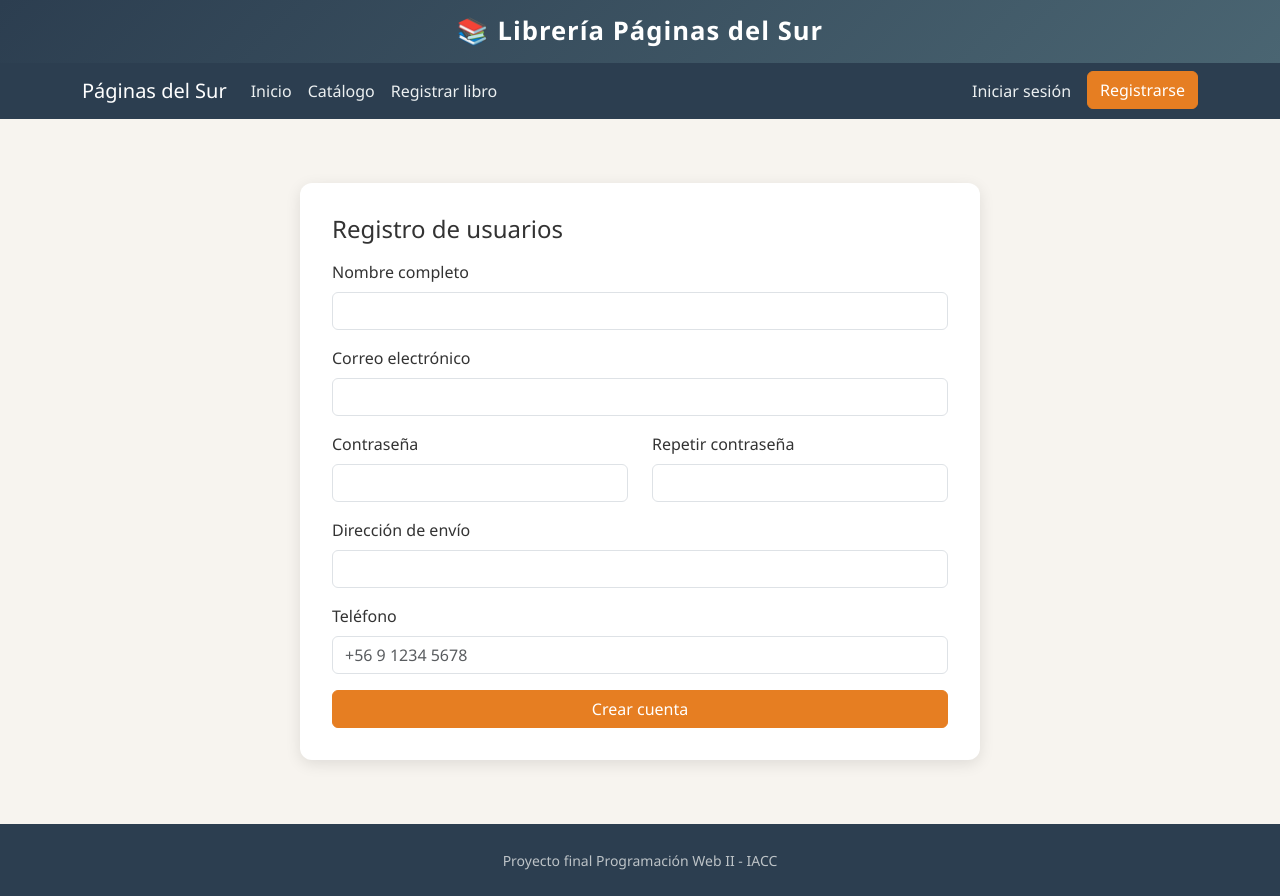
After one commit to smsep88/libreria-web-proyecto-final, a PHP site: page /registro_usuario.php in a window 1280 px wide. The commit adds this page. Run offline with PHP 8.4, Linux system fonts and the light colour scheme.

Commit message:
Etapa 3: formularios PHP de registro de usuarios y libros

```diff
--- a/css/estilos.css
+++ b/css/estilos.css
@@ -94,3 +94,6 @@ body {
 .lista-requisitos li::before { content: "✗ "; color: #dc3545; font-weight: bold; }
 .lista-requisitos li.cumple { color: #198754; }
 .lista-requisitos li.cumple::before { content: "✓ "; color: #198754; }
+
+/* formularios de registro y paginas php (etapa 3) */
+.caja-ancha { max-width: 680px; }
--- /dev/null
+++ b/includes/footer.php
@@ -0,0 +1,20 @@
+  </main>
+
+  <footer class="pie">
+    <div class="container text-center">
+      <small>Proyecto final Programación Web II - IACC</small>
+    </div>
+  </footer>
+
+  <script src="https://cdn.jsdelivr.net/npm/bootstrap@5.3.3/dist/js/bootstrap.bundle.min.js"></script>
+  <script src="js/validaciones.js"></script>
+<?php
+// scripts extra de cada pagina (se define $scripts antes del header)
+if (!empty($scripts)) {
+    foreach ($scripts as $archivo) {
+        echo '  <script src="' . h($archivo) . '"></script>' . "\n";
+    }
+}
+?>
+</body>
+</html>
--- /dev/null
+++ b/includes/funciones.php
@@ -0,0 +1,27 @@
+<?php
+// funciones de apoyo para las paginas php
+
+// escapa el texto antes de mostrarlo en html
+function h($texto) {
+    return htmlspecialchars((string) $texto, ENT_QUOTES, 'UTF-8');
+}
+
+// muestra un numero como pesos chilenos
+function peso($numero) {
+    return '$' . number_format((float) $numero, 0, ',', '.');
+}
+
+// clave segura: 8 o mas caracteres, mayuscula, minuscula, numero y simbolo
+function clave_segura($clave) {
+    return strlen($clave) >= 8
+        && preg_match('/[A-Z]/', $clave)
+        && preg_match('/[a-z]/', $clave)
+        && preg_match('/[0-9]/', $clave)
+        && preg_match('/[^A-Za-z0-9]/', $clave);
+}
+
+// celular chileno, con o sin +56
+function telefono_valido($fono) {
+    $limpio = str_replace(' ', '', $fono);
+    return preg_match('/^(\+?56)?9[0-9]{8}$/', $limpio) === 1;
+}
--- /dev/null
+++ b/includes/header.php
@@ -0,0 +1,48 @@
+<?php
+// parte de arriba de las paginas php (head, encabezado y menu)
+// la variable $titulo se define antes de incluir este archivo
+require_once __DIR__ . '/funciones.php';
+
+if (!isset($titulo)) {
+    $titulo = 'Librería Páginas del Sur';
+}
+?>
+<!DOCTYPE html>
+<html lang="es">
+<head>
+  <meta charset="UTF-8">
+  <meta name="viewport" content="width=device-width, initial-scale=1.0">
+  <title><?= h($titulo) ?> | Web SPA - Proyecto Final</title>
+  <link href="https://cdn.jsdelivr.net/npm/bootstrap@5.3.3/dist/css/bootstrap.min.css" rel="stylesheet">
+  <link href="css/estilos.css" rel="stylesheet">
+</head>
+<body class="d-flex flex-column min-vh-100">
+  <header class="encabezado encabezado-chico">
+    <div class="container">
+      <h1>📚 Librería Páginas del Sur</h1>
+    </div>
+  </header>
+
+  <nav class="navbar navbar-expand-lg navbar-dark navbar-libreria sticky-top">
+    <div class="container">
+      <a class="navbar-brand" href="index.html">Páginas del Sur</a>
+      <button class="navbar-toggler" type="button" data-bs-toggle="collapse"
+              data-bs-target="#menuPrincipal" aria-controls="menuPrincipal"
+              aria-expanded="false" aria-label="Mostrar menú">
+        <span class="navbar-toggler-icon"></span>
+      </button>
+      <div class="collapse navbar-collapse" id="menuPrincipal">
+        <ul class="navbar-nav me-auto">
+          <li class="nav-item"><a class="nav-link" href="index.html">Inicio</a></li>
+          <li class="nav-item"><a class="nav-link" href="catalogo.php">Catálogo</a></li>
+          <li class="nav-item"><a class="nav-link" href="registro_libro.php">Registrar libro</a></li>
+        </ul>
+        <ul class="navbar-nav">
+          <li class="nav-item"><a class="nav-link" href="login.html">Iniciar sesión</a></li>
+          <li class="nav-item"><a class="btn btn-acento ms-lg-2" href="registro_usuario.php">Registrarse</a></li>
+        </ul>
+      </div>
+    </div>
+  </nav>
+
+  <main class="container py-4 flex-grow-1">
--- /dev/null
+++ b/js/registro.js
@@ -0,0 +1,64 @@
+// validacion de los formularios de registro (usuario y libro)
+const formRegistro = document.getElementById('formRegistro');
+const formLibro = document.getElementById('formLibro');
+
+// pone el campo en verde o rojo
+function marcar(campo, esValido) {
+  campo.classList.toggle('is-valid', esValido);
+  campo.classList.toggle('is-invalid', !esValido);
+}
+
+// revisa cada campo mientras se escribe y todo junto al enviar
+function activarValidacion(formulario, reglas) {
+  const nombres = Object.keys(reglas);
+
+  nombres.forEach(function (nombre) {
+    const campo = formulario.elements[nombre];
+    campo.addEventListener('input', function () {
+      marcar(campo, reglas[nombre](campo.value));
+    });
+  });
+
+  formulario.addEventListener('submit', function (e) {
+    let todoOk = true;
+    nombres.forEach(function (nombre) {
+      const campo = formulario.elements[nombre];
+      const ok = reglas[nombre](campo.value);
+      marcar(campo, ok);
+      if (!ok) {
+        todoOk = false;
+      }
+    });
+    if (!todoOk) {
+      e.preventDefault();
+    }
+  });
+}
+
+if (formRegistro) {
+  activarValidacion(formRegistro, {
+    nombre: (v) => textoMinimo(v, 3),
+    email: validarEmail,
+    password: passwordSegura,
+    password2: (v) => v !== '' && v === formRegistro.elements['password'].value,
+    direccion: (v) => textoMinimo(v, 5),
+    telefono: validarTelefono
+  });
+
+  // si cambia la clave, se revisa de nuevo la repeticion
+  formRegistro.elements['password'].addEventListener('input', function () {
+    const repetida = formRegistro.elements['password2'];
+    if (repetida.value !== '') {
+      marcar(repetida, repetida.value === this.value);
+    }
+  });
+}
+
+if (formLibro) {
+  activarValidacion(formLibro, {
+    titulo: (v) => textoMinimo(v, 2),
+    autor: (v) => textoMinimo(v, 3),
+    precio: (v) => enteroMinimo(v, 1),
+    inventario: (v) => enteroMinimo(v, 0)
+  });
+}
--- a/js/validaciones.js
+++ b/js/validaciones.js
@@ -27,3 +27,19 @@ const puntajePassword = (clave) => {
 function passwordSegura(clave) {
   return puntajePassword(clave) === 5;
 }
+
+// telefono de celular chileno: 9 digitos, con +56 opcional
+function validarTelefono(fono) {
+  const limpio = fono.replace(/\s/g, '');
+  return /^(\+?56)?9[0-9]{8}$/.test(limpio);
+}
+
+// texto con un minimo de caracteres
+function textoMinimo(valor, minimo) {
+  return valor.trim().length >= minimo;
+}
+
+// numero entero mayor o igual a un minimo
+function enteroMinimo(valor, minimo) {
+  return valor !== '' && Number.isInteger(Number(valor)) && Number(valor) >= minimo;
+}
--- /dev/null
+++ b/registro_usuario.php
@@ -0,0 +1,119 @@
+<?php
+// registro de usuarios (etapa 3)
+// por ahora solo recibe los datos del formulario y los muestra
+require_once __DIR__ . '/includes/funciones.php';
+
+$titulo = 'Registro de usuarios';
+$datos = [];
+$errores = [];
+$registrado = false;
+
+if ($_SERVER['REQUEST_METHOD'] === 'POST') {
+    // recuperar los datos enviados por POST
+    $datos['nombre']    = trim($_POST['nombre'] ?? '');
+    $datos['email']     = trim($_POST['email'] ?? '');
+    $datos['direccion'] = trim($_POST['direccion'] ?? '');
+    $datos['telefono']  = trim($_POST['telefono'] ?? '');
+    $clave  = $_POST['password'] ?? '';
+    $clave2 = $_POST['password2'] ?? '';
+
+    // validaciones en el servidor
+    if (strlen($datos['nombre']) < 3) {
+        $errores[] = 'El nombre debe tener al menos 3 caracteres.';
+    }
+    if (!filter_var($datos['email'], FILTER_VALIDATE_EMAIL)) {
+        $errores[] = 'El correo no tiene un formato válido.';
+    }
+    if (!clave_segura($clave)) {
+        $errores[] = 'La contraseña debe tener 8 caracteres, mayúscula, minúscula, número y símbolo.';
+    }
+    if ($clave !== $clave2) {
+        $errores[] = 'Las contraseñas no coinciden.';
+    }
+    if (strlen($datos['direccion']) < 5) {
+        $errores[] = 'Escribe una dirección de envío.';
+    }
+    if (!telefono_valido($datos['telefono'])) {
+        $errores[] = 'El teléfono debe ser un celular chileno (ej: +56 9 1234 5678).';
+    }
+
+    // si no hay errores, los datos quedan listos para guardarse
+    if (!$errores) {
+        $registrado = true;
+        $datos['largo_clave'] = strlen($clave);
+    }
+}
+
+require __DIR__ . '/includes/header.php';
+?>
+
+<div class="caja-formulario caja-ancha">
+  <h2 class="h4 mb-3">Registro de usuarios</h2>
+
+  <?php if ($errores): ?>
+    <div class="alert alert-danger">
+      <ul class="mb-0">
+        <?php foreach ($errores as $error): ?>
+          <li><?= h($error) ?></li>
+        <?php endforeach; ?>
+      </ul>
+    </div>
+  <?php endif; ?>
+
+  <?php if ($registrado): ?>
+    <!-- datos que llegaron al script -->
+    <div class="alert alert-success">Datos recibidos correctamente.</div>
+    <table class="table table-bordered">
+      <tr><th>Nombre</th><td><?= h($datos['nombre']) ?></td></tr>
+      <tr><th>Correo</th><td><?= h($datos['email']) ?></td></tr>
+      <tr><th>Contraseña</th><td><?= str_repeat('•', $datos['largo_clave']) ?></td></tr>
+      <tr><th>Dirección</th><td><?= h($datos['direccion']) ?></td></tr>
+      <tr><th>Teléfono</th><td><?= h($datos['telefono']) ?></td></tr>
+    </table>
+    <a href="registro_usuario.php" class="btn btn-outline-secondary">Registrar otro usuario</a>
+  <?php else: ?>
+    <form id="formRegistro" action="registro_usuario.php" method="post" novalidate>
+      <div class="mb-3">
+        <label for="nombre" class="form-label">Nombre completo</label>
+        <input type="text" class="form-control" id="nombre" name="nombre"
+               value="<?= h($datos['nombre'] ?? '') ?>" required>
+        <div class="invalid-feedback">Escribe tu nombre (mínimo 3 letras).</div>
+      </div>
+      <div class="mb-3">
+        <label for="email" class="form-label">Correo electrónico</label>
+        <input type="email" class="form-control" id="email" name="email"
+               value="<?= h($datos['email'] ?? '') ?>" required>
+        <div class="invalid-feedback">Escribe un correo válido.</div>
+      </div>
+      <div class="row">
+        <div class="col-md-6 mb-3">
+          <label for="password" class="form-label">Contraseña</label>
+          <input type="password" class="form-control" id="password" name="password" required>
+          <div class="invalid-feedback">Mínimo 8 caracteres con mayúscula, minúscula, número y símbolo.</div>
+        </div>
+        <div class="col-md-6 mb-3">
+          <label for="password2" class="form-label">Repetir contraseña</label>
+          <input type="password" class="form-control" id="password2" name="password2" required>
+          <div class="invalid-feedback">Las contraseñas no coinciden.</div>
+        </div>
+      </div>
+      <div class="mb-3">
+        <label for="direccion" class="form-label">Dirección de envío</label>
+        <input type="text" class="form-control" id="direccion" name="direccion"
+               value="<?= h($datos['direccion'] ?? '') ?>" required>
+        <div class="invalid-feedback">Escribe una dirección (mínimo 5 caracteres).</div>
+      </div>
+      <div class="mb-3">
+        <label for="telefono" class="form-label">Teléfono</label>
+        <input type="text" class="form-control" id="telefono" name="telefono"
+               placeholder="+56 9 1234 5678" value="<?= h($datos['telefono'] ?? '') ?>" required>
+        <div class="invalid-feedback">Escribe un celular chileno, por ejemplo +56 9 1234 5678.</div>
+      </div>
+      <button type="submit" class="btn btn-acento w-100">Crear cuenta</button>
+    </form>
+  <?php endif; ?>
+</div>
+
+<?php
+$scripts = ['js/registro.js'];
+require __DIR__ . '/includes/footer.php';
```
Also changed, not shown: registro_libro.php (added, +97 -0 lines).
